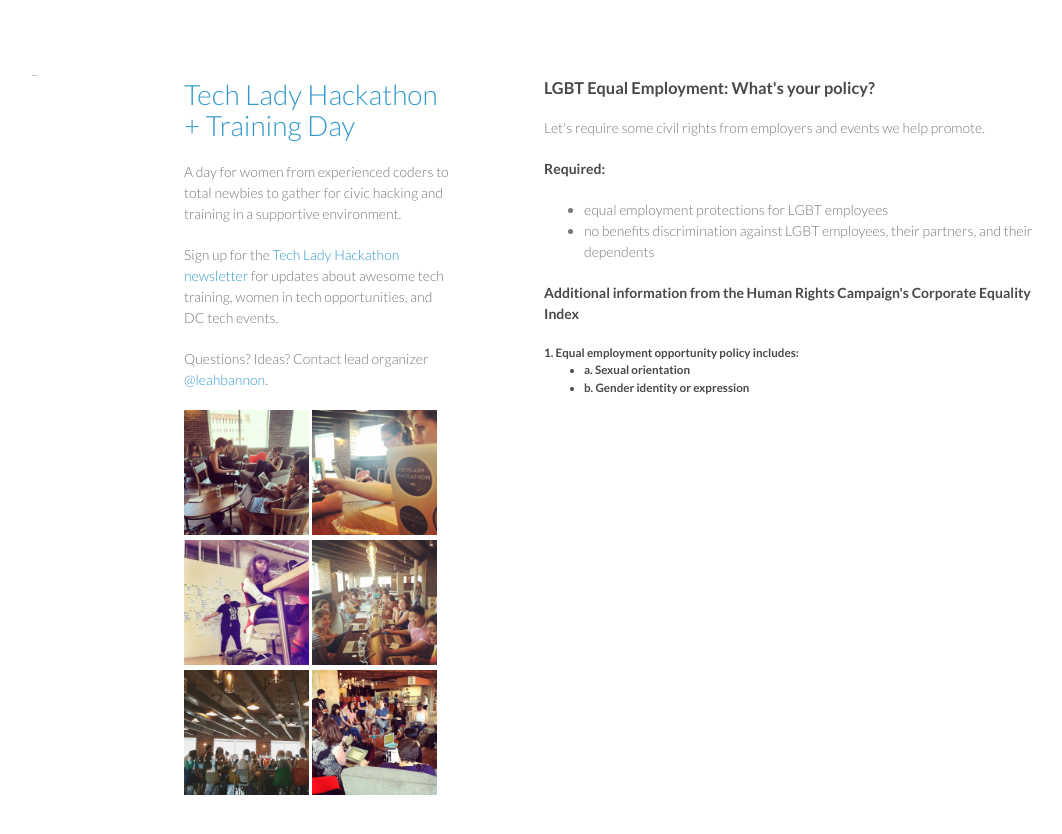
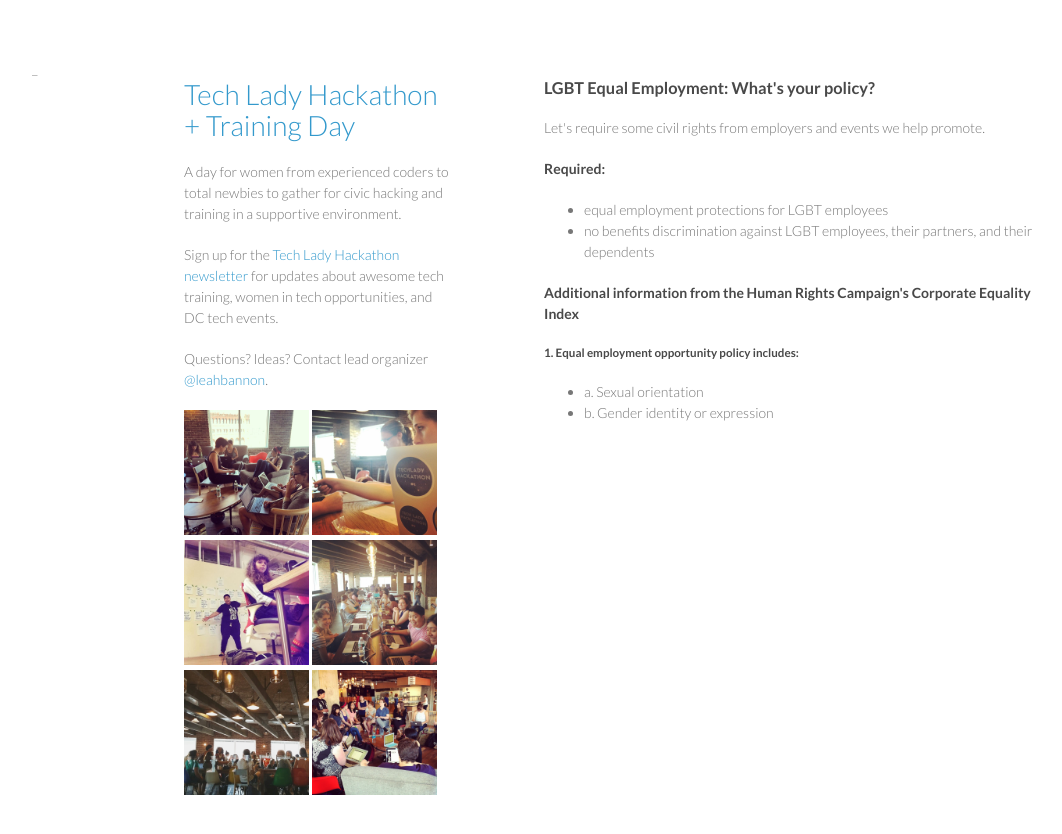
Before and after one commit to leahbannon/techladyhackathon, a Jekyll site: the page built from lgbteeo.html, in a window 1280 px wide. Shown: the top 834 px of the page, without its empty margins (26-1088 px from the left). Built offline with Jekyll 4.4.1, drawn with Linux system fonts in a browser that asks for light colours.

```diff
--- a/lgbteeo.html
+++ b/lgbteeo.html
@@ -14,7 +14,7 @@ published: true
 </ul>
 
 <h4>Additional information from the Human Rights Campaign's Corporate Equality Index</h4>
-<h5>1. Equal employment opportunity policy includes:
+<h5>1. Equal employment opportunity policy includes:</h5>
 <ul>
   <li>a. Sexual orientation</li>
   <li>b. Gender identity or expression</li>
```
